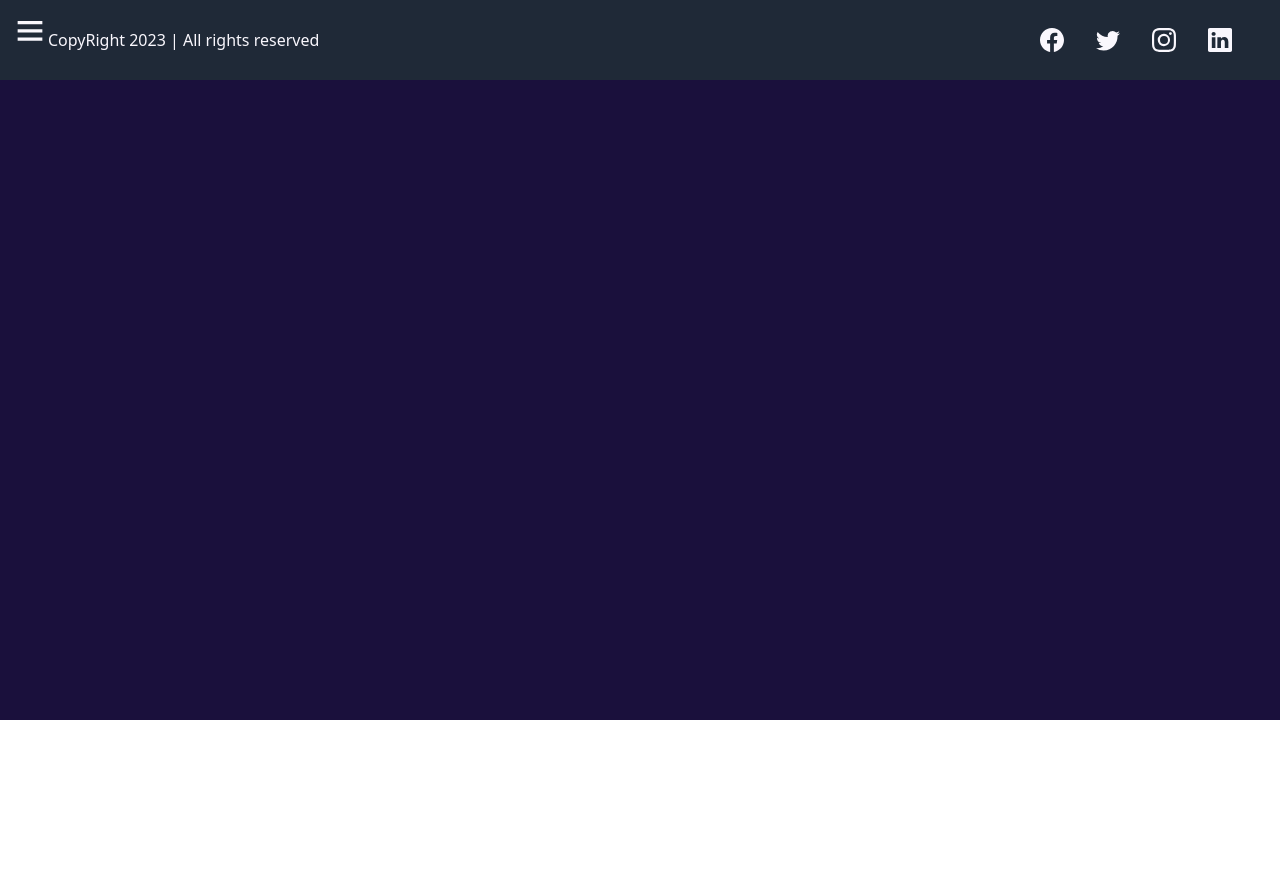
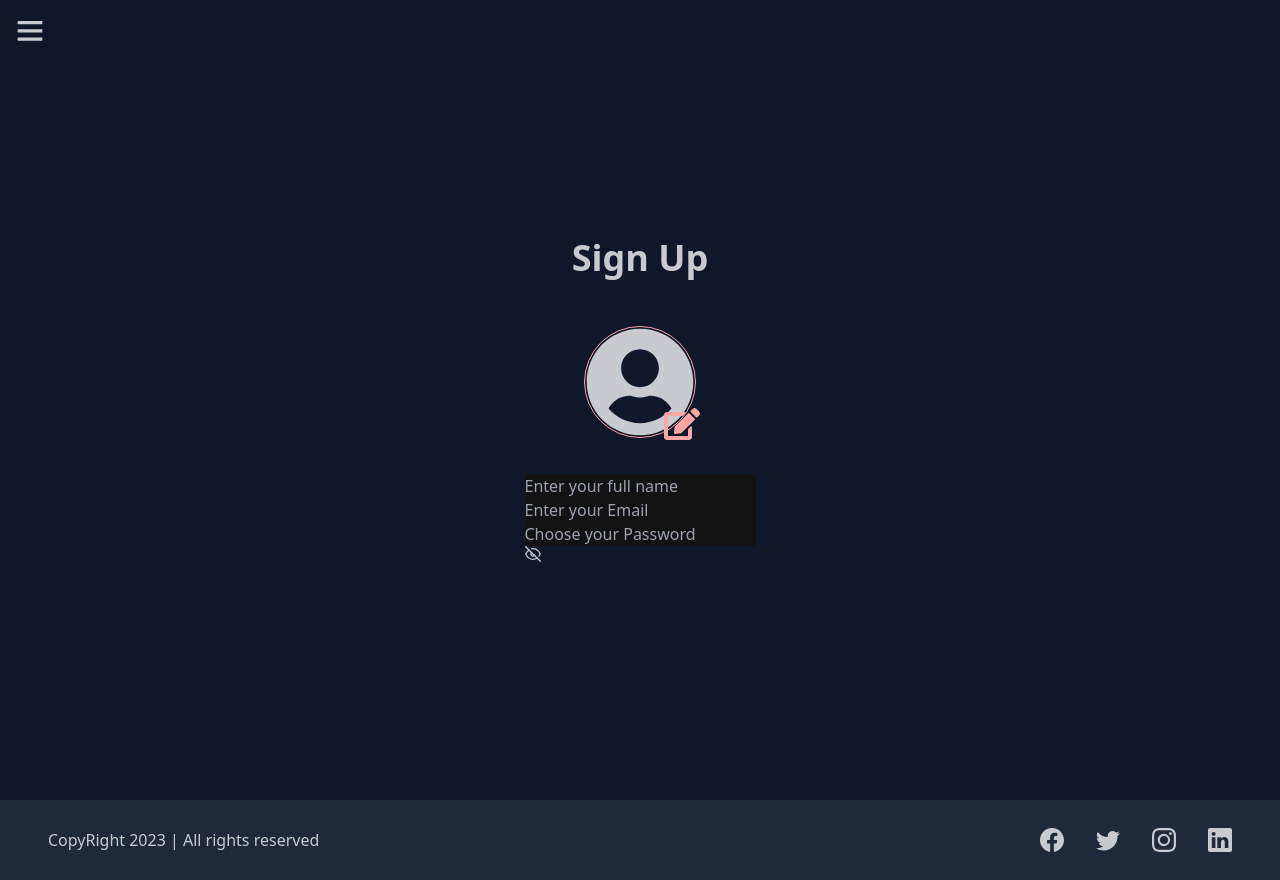
Before and after one commit to Sohel-786/LMS, a React (Vite) app in the folder client/: page /signup in a window 1280 px wide. Before the commit the page ends 800 px from the top, so only its background shows below. Built offline with nearby package versions, Linux system fonts and the light colour scheme.

Commit message:
Working on Sign up page

```diff
--- a/client/index.html
+++ b/client/index.html
@@ -6,7 +6,7 @@
     <title>Vite + React</title>
     <link rel="stylesheet" href="./src/index.css">
   </head>
-  <body data-theme='synthwave'>
+  <body data-theme='night'>
     <div id="root"></div>
     <script type="module" src="/src/main.jsx"></script>
   </body>
--- a/client/src/pages/Signup.jsx
+++ b/client/src/pages/Signup.jsx
@@ -1,9 +1,16 @@
 import { useState } from "react";
 import { useNavigate } from "react-router-dom";
 import HomeLayout from "../layouts/HomeLayout";
+import { FaUserCircle } from "react-icons/fa";
+import { FaEdit } from 'react-icons/fa'
+import {FiEye, FiEyeOff} from 'react-icons/fi';
 
 function SignUp() {
   const navigate = useNavigate();
+
+  const [previewImage, setPreviewImage] = useState();
+  const [ viewPassword, setViewpassword ] = useState(false);
+
   const [signupDetails, setSignupDetails] = useState({
     email: "",
     fullname: "",
@@ -13,7 +20,29 @@ function SignUp() {
 
   return (
     <HomeLayout>
-      <div className="flex "></div>
+      <div className="flex justify-center items-center h-[100vh]">
+        <form noValidate className="flex flex-col items-center">
+            <h1 className="text-4xl font-bold mb-12">Sign Up</h1>
+          {previewImage ? (
+            <img src="" alt="" />
+          ) : (
+            <label htmlFor="avatar">
+              <FaUserCircle aria-label="avatar" className="w-28 h-28 cursor-pointer rounded-full border-[1px] border-red-300 hover:border-red-400   " />
+              <FaEdit className="relative text-4xl -right-20 -top-8 text-red-300 cursor-pointer hover:text-red-400"/>
+            </label>
+          )}
+
+          <input type="text" name="fullname" placeholder="Enter your full name" />
+          <input type="email" name="email" placeholder="Enter your Email" />
+
+          <div>
+          <input type="password" name="password" placeholder="Choose your Password" />
+            {
+                viewPassword ? <FiEye /> : <FiEyeOff />
+            }
+          </div>
+        </form>
+      </div>
     </HomeLayout>
   );
 }
--- a/client/tailwind.config.js
+++ b/client/tailwind.config.js
@@ -6,6 +6,6 @@ export default {
   },
   plugins: [require("daisyui")],
   daisyui: {
-    themes: ["light", "dark", "cupcake", "synthwave", 'luxury'],
+    themes: ["light", "dark", "cupcake", "synthwave", 'luxury', 'night'],
   },
 };
```
